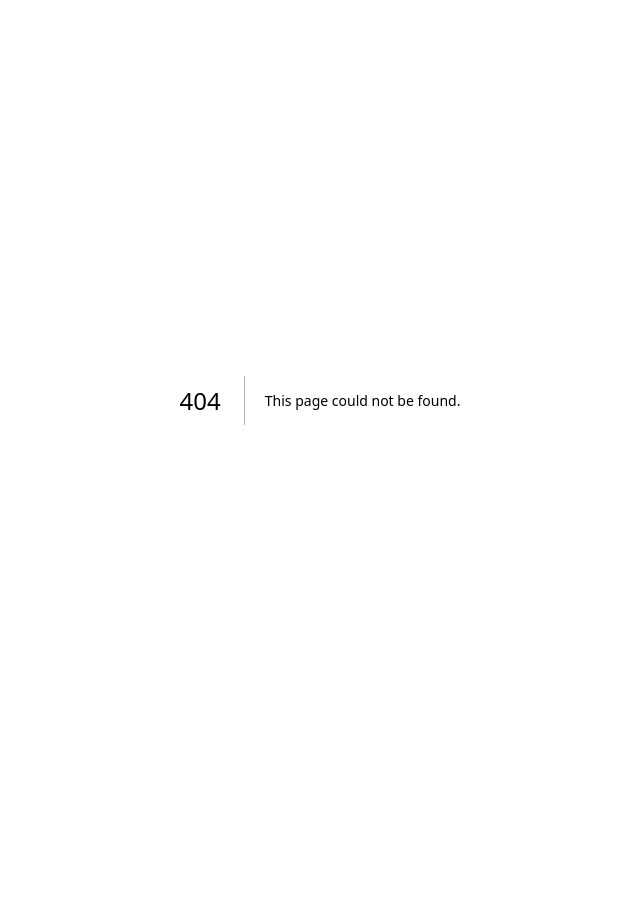
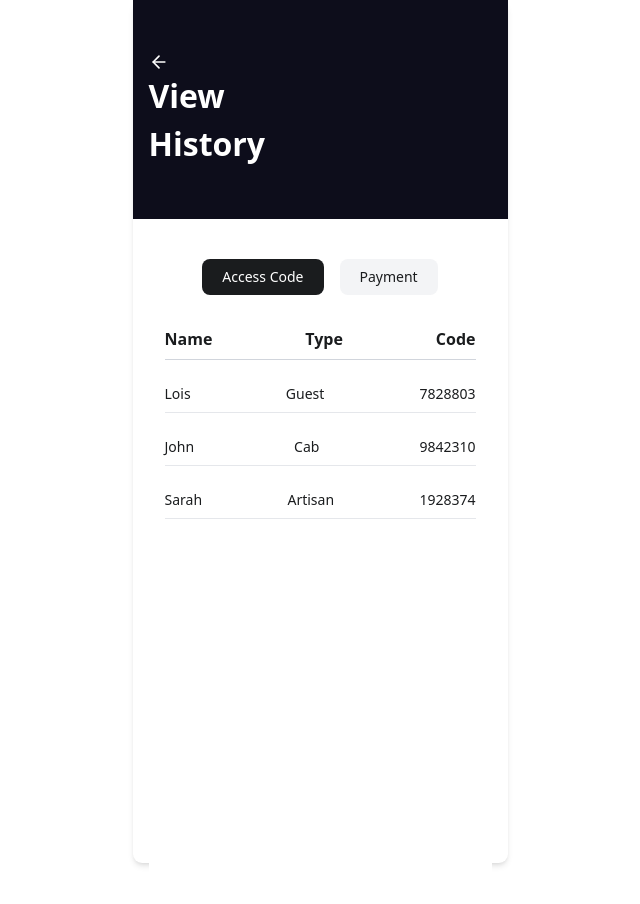
Before and after one commit to cyberrspace/locksec-ola, a Next.js app: page /history in a window 1280 px wide. Before the commit this address had no page. Shown: the top 904 px of the page, without its empty margins (320-960 px from the left). Before the commit the page ends 800 px from the top, so only its background shows below. Built offline with nearby package versions, Linux system fonts and the light colour scheme.

Commit message:
history page updated

```diff
--- /dev/null
+++ b/app/history/page.tsx
@@ -0,0 +1,25 @@
+"use client";
+
+import ContentWrapper from "@/components/common/ContentWrapper";
+import HistoryDetails from "@/components/HistoryPage/HistoryDetails";
+import HistoryHero from "@/components/HistoryPage/HistoryHero";
+
+
+
+export default function CodePage() {
+  return (
+    <ContentWrapper>
+      <main className="h-[863px]">
+        <section>
+         <HistoryHero/>
+        </section>
+        <section className="px-4">
+        <HistoryDetails />
+        </section>
+
+
+
+      </main>
+    </ContentWrapper>
+  );
+}
--- a/app/page.tsx
+++ b/app/page.tsx
@@ -20,7 +20,11 @@ const LoadingPage: FC = () => {
   return (
     <ContentWrapper>
 
-      <section className="bg-[#0D0D1B] bg-cover bg-center bg-no-repeat w-full h-[812px] flex flex-col justify-between items-center px-4 py-6">
+      <section
+        className=" bg-cover bg-center bg-no-repeat w-full h-[812px] flex flex-col justify-between items-center px-4 py-6"
+        style={{ backgroundImage: "url('/icon/locksecbg.jpg')" }}
+      >
+
         {/* ===== Center Content ===== */}
         <div className="flex flex-col items-center justify-center flex-1">
           <Image
--- /dev/null
+++ b/components/HistoryPage/HistoryDetails.tsx
@@ -0,0 +1,107 @@
+"use client";
+import { useState, useEffect } from "react";
+
+export default function HistoryDetails() {
+  const [activeTab, setActiveTab] = useState<"access" | "payment">("access");
+  interface AccessDataItem {
+    name: string;
+    type: string;
+    code: string;
+  }
+  const [accessData, setAccessData] = useState<AccessDataItem[]>([]);
+  interface PaymentDataItem {
+    ref: string;
+    date: string;
+    amount: string;
+    months: number;
+  }
+  const [paymentData, setPaymentData] = useState<PaymentDataItem[]>([]);
+
+  // Simulate fetching data
+  useEffect(() => {
+    // Example: fetch from an API or database
+    setAccessData([
+      { name: "Lois", type: "Guest", code: "7828803" },
+      { name: "John", type: "Cab", code: "9842310" },
+      { name: "Sarah", type: "Artisan", code: "1928374" },
+    ]);
+
+    setPaymentData([
+      { ref: "782803", date: "Jan 28th", amount: "#84,000", months: 3 },
+      { ref: "782804", date: "Feb 14th", amount: "#56,000", months: 2 },
+      { ref: "782805", date: "Mar 10th", amount: "#112,000", months: 4 },
+    ]);
+  }, []);
+
+  return (
+    <section className="min-h-screen bg-white text-[#1A1C1E] px-4 py-10 flex flex-col items-center">
+      {/* Tabs */}
+      <div className="flex justify-center gap-4 mb-8">
+        <button
+          onClick={() => setActiveTab("access")}
+          className={`px-5 py-2 rounded-md text-sm font-medium transition-all ${activeTab === "access"
+              ? "bg-[#1A1C1E] text-white"
+              : "bg-gray-100 hover:bg-gray-200"
+            }`}
+        >
+          Access Code
+        </button>
+        <button
+          onClick={() => setActiveTab("payment")}
+          className={`px-5 py-2 rounded-md text-sm font-medium transition-all ${activeTab === "payment"
+              ? "bg-[#1A1C1E] text-white"
+              : "bg-gray-100 hover:bg-gray-200"
+            }`}
+        >
+          Payment
+        </button>
+      </div>
+
+      {/* Access Table */}
+      {activeTab === "access" && (
+        <div className="w-full max-w-md space-y-4">
+          <div className="flex justify-between font-semibold border-b border-gray-300 pb-2">
+            <p>Name</p>
+            <p>Type</p>
+            <p>Code</p>
+          </div>
+
+          {accessData.map((item, index) => (
+            <div
+              key={index}
+              className="flex justify-between border-b border-gray-200 py-2 text-sm"
+            >
+              <p>{item.name}</p>
+              <p>{item.type}</p>
+              <p>{item.code}</p>
+            </div>
+          ))}
+        </div>
+      )}
+
+      {/* Payment Table */}
+      {activeTab === "payment" && (
+        <div className="w-full max-w-md space-y-4">
+          <div className="flex justify-between font-semibold border-b border-gray-300 pb-2">
+            <p>Reference</p>
+            <p>Date</p>
+            <p>Amount</p>
+            <p>Months</p>
+          </div>
+
+          {paymentData.map((item, index) => (
+            <div
+              key={index}
+              className="flex justify-between border-b border-gray-200 py-2 text-sm"
+            >
+              <p>{item.ref}</p>
+              <p>{item.date}</p>
+              <p>{item.amount}</p>
+              <p>{item.months}</p>
+            </div>
+          ))}
+        </div>
+      )}
+    </section>
+  );
+}
--- /dev/null
+++ b/components/HistoryPage/HistoryHero.tsx
@@ -0,0 +1,20 @@
+"use client"
+
+import BackArrow from "../RegisterPage/LoginBack"
+
+export default function HistoryHero(){
+  return(
+    <section className="h-[219px] bg-[#0D0D1B] w-[375px] flex flex-col justify-center px-4 space-y-10">
+      <div className="">
+        <BackArrow to="/access" />
+        <div className="text-[#FFFFFF] font-bold text-[32px]">
+          <p>View </p>
+          <p>History</p>
+        </div>
+      </div>
+
+
+    </section>
+  )
+
+}
--- a/components/UserPage/HistoryCard.tsx
+++ b/components/UserPage/HistoryCard.tsx
@@ -9,7 +9,7 @@ export default function HistoryCard() {
   return (
     <button
       type="button"
-      onClick={() => router.push("/access-code")}
+      onClick={() => router.push("/history")}
       className="bg-[#334B52] h-[163px] w-[163px] rounded-[15.38px] p-4 space-y-12
                  flex flex-col justify-between
                  cursor-pointer transition-transform duration-200
--- a/package.json
+++ b/package.json
@@ -26,9 +26,11 @@
     "@types/node": "^20",
     "@types/react": "^19",
     "@types/react-dom": "^19",
+    "autoprefixer": "^10.4.21",
     "eslint": "^9",
     "eslint-config-next": "15.5.4",
-    "tailwindcss": "^4",
+    "postcss": "^8.5.6",
+    "tailwindcss": "^4.1.14",
     "tw-animate-css": "^1.4.0",
     "typescript": "^5"
   }
```
Also changed, not shown: public/icons/locksecbg.jpg (added), 1 other file (tests, documents, lock files or other folders).
